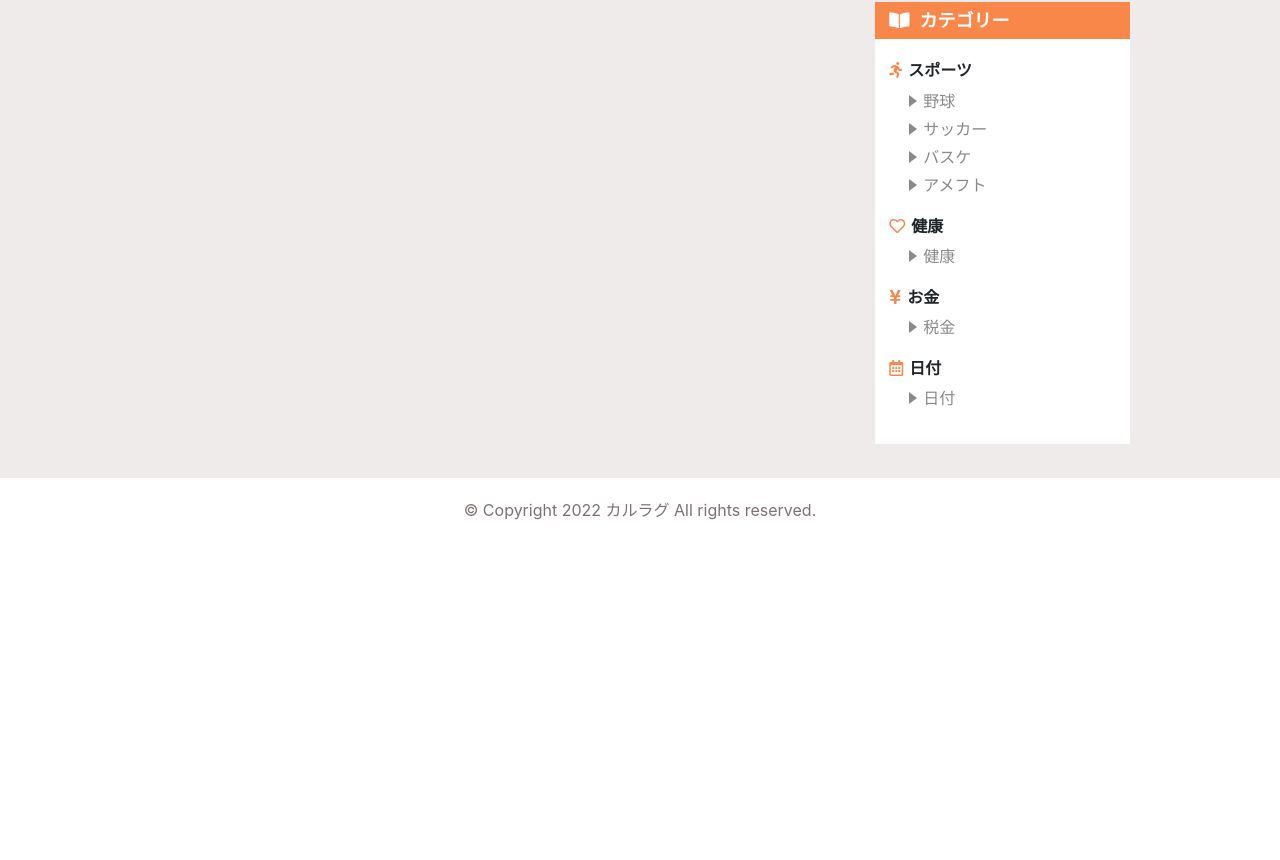
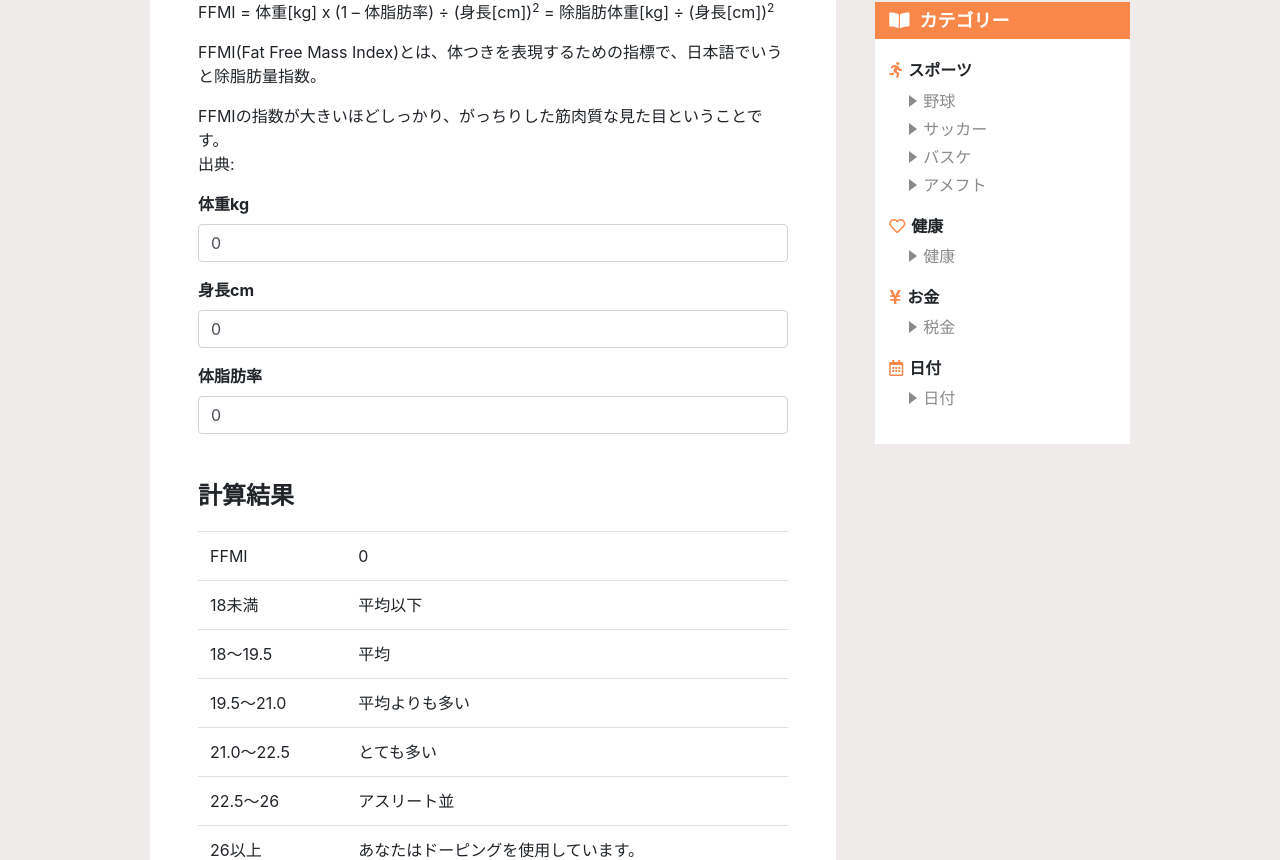
Before and after one commit to rk5155/calragu, a Vue app: page /health/ffmi in a window 1280 px wide. Shown: the part 603-1463 px from the top of the page. Before the commit the page ends 1145 px from the top, so only its background shows below. Built offline with nearby package versions, Linux system fonts and the light colour scheme; a web font is replaced by a local one.

Commit message:
FFMI コンポーネント作成

```diff
--- a/src/mixins/articles.js
+++ b/src/mixins/articles.js
@@ -133,6 +133,15 @@ export default {
                     color: "img-background--blue",
                     source: "https://ja.wikipedia.org/wiki/%E3%83%AD%E3%83%BC%E3%83%AC%E3%83%AB%E6%8C%87%E6%95%B0"
                 },
+                {
+                    title: "【マッチョ指数】FFMIの自動計算ツール",
+                    text: "FFMI = 体重[kg] x (1 – 体脂肪率) ÷ (身長[cm])<sup>2</sup> = 除脂肪体重[kg] ÷ (身長[cm])<sup>2</sup>　",
+                    img: require('@/assets/images/health/img_03.png'),
+                    category: "健康",
+                    url: "/health/ffmi",
+                    color: "img-background--blue",
+                    source: ""
+                },
             ],
             money: [
                 {
--- a/src/router.js
+++ b/src/router.js
@@ -16,6 +16,7 @@ import Points from './views/sports/soccer/Points.vue'
 import Health from './views/health/health.vue'
 import Bmi from './views/health/Bmi.vue'
 import Laurel from './views/health/Laurel.vue'
+import Ffmi from './views/health/Ffmi.vue'
 import ConsumptionTax from './views/money/ConsumptionTax.vue'
 import IncomeTax from './views/money/IncomeTax.vue'
 import Age from './views/date/age.vue'
@@ -120,6 +121,11 @@ export default new Router({
       meta: { title: '【子供の肥満度診断】ローレル指数の自動計算', desc: 'ローレル指数とは児童・生徒の肥満の程度を表す体格指数。' }
     },
     {
+      path: '/health/ffmi',
+      component: Ffmi,
+      meta: { title: '【マッチョ指数】FFMIの自動計算ツール', desc: 'FFMI(Fat Free Mass Index)とは、体つきを表現するための指標で、日本語でいうと除脂肪量指数。' }
+    },
+    {
       path: '/money/consumption-tax',
       component: ConsumptionTax,
       meta: { title: '【お金】消費税の自動計算', desc: '消費税は、商品・製品の販売やサービスの提供などの取引に対して広く公平に課税される税で、消費者が負担し事業者が納付します。' }
--- /dev/null
+++ b/src/views/health/Ffmi.vue
@@ -0,0 +1,89 @@
+<template>
+    <div class="calculation">
+        <ArticleText :title="title" :desc="desc" :article="health">
+            FFMIの指数が大きいほどしっかり、がっちりした筋肉質な見た目ということです。
+        </ArticleText>
+
+        <form>
+            <Calculation v-for="list in formList" :key="list.label" :list="list" :step="list.step" :initialValue="list.value" v-model.number="$data[list.data]"></Calculation>
+        </form>
+
+        <CalculationSelect :resultList="resultList" :calculationResult="ffmi" labelName="FFMI"></CalculationSelect>
+    </div>
+</template>
+
+<script>
+import Calculation from "@/components/Calculation.vue"
+import CalculationSelect from "@/components/CalculationSelect.vue"
+import getTitle from '@/getTitle'
+import ArticleText from "@/components/ArticleText.vue"
+import articles from '@/mixins/articles.js'
+
+export default {
+  components: {
+    Calculation,
+    ArticleText,
+    CalculationSelect
+  },
+  mixins: [ getTitle, articles ],
+  data () {
+    return {
+      num1: 0,
+      num2: 0,
+      num3: 0,
+      formList: [
+            { label: "体重kg", data: 'num1', step: '0.1' },
+            { label: "身長cm", data: 'num2', step: '0.1' },
+            { label: "体脂肪率", data: 'num3', step: '0.1' },
+      ],
+      resultList: [
+          { label: "FFMI" },
+          { label: "18未満", text: "平均以下" },
+          { label: "18〜19.5", text: "平均" },
+          { label: "19.5〜21.0", text: "平均よりも多い" },
+          { label: "21.0〜22.5", text: "とても多い" },
+          { label: "22.5〜26", text: "アスリート並" },
+          { label: "26以上", text: "あなたはドーピングを使用しています。" },
+      ]
+    }
+  },
+  computed: {
+      ffmi: function() {
+          let ffmi = this.num1 * (1 - (this.num3 / 100)) / Math.pow((this.num2 / 100), 2)
+          let 体脂肪量 = this.num1 * (this.num3 / 100)
+          let 除脂肪体重 = this.num1 - 体脂肪量
+          ffmi = 除脂肪体重 / Math.pow((this.num2 / 100), 2)
+
+          if (isNaN(ffmi) || ffmi == "Infinity") {
+              return 0
+          } else {
+              if (ffmi <= 18) {
+                  this.allWhite()
+                  this.isActiveSelector(2)
+              }
+              else if(ffmi >= 18.1 && ffmi <= 19.4) {
+                  this.allWhite()
+                  this.isActiveSelector(3)
+              }
+              else if(ffmi >= 19.5 && ffmi <= 20.9) {
+                  this.allWhite()
+                  this.isActiveSelector(4)
+              }
+              else if(ffmi >= 21 && ffmi <= 22.4) {
+                  this.allWhite()
+                  this.isActiveSelector(5)
+              }
+              else if(ffmi >= 22.5 && ffmi <= 25.9) {
+                  this.allWhite()
+                  this.isActiveSelector(6)
+              }
+              else if(ffmi >= 26) {
+                  this.allWhite()
+                  this.isActiveSelector(7)
+              }
+              return ffmi.toFixed(1);
+          }
+      }
+  }
+}
+</script>
```
Also changed, not shown: src/assets/images/health/img_03.png (added).
